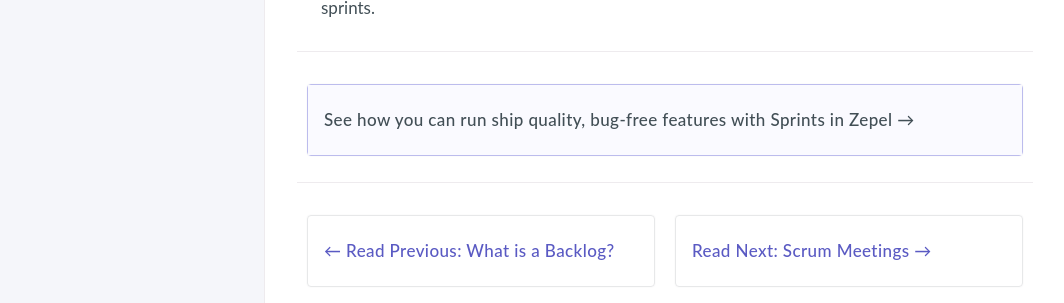
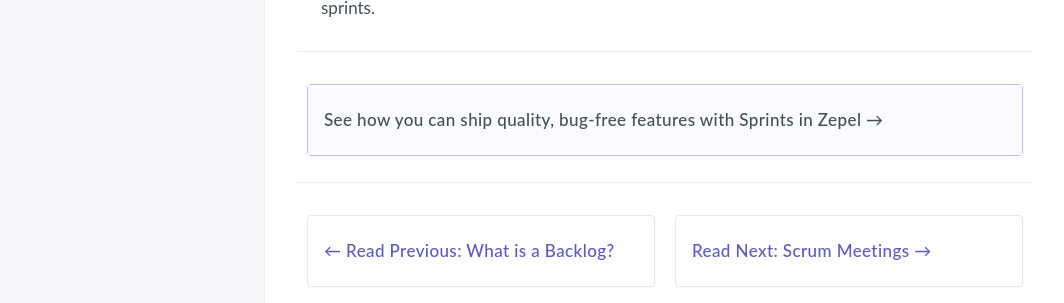
Before and after one commit to svikashk/agile, a Jekyll site: the page built from agile/scrum-sprint.md, in a window 1280 px wide. Shown: the part 1768-2071 px from the top of the page, without its empty margins (91-1155 px from the left). Built offline with Jekyll 4.4.1, drawn with Linux system fonts in a browser that asks for light colours.

Commit message:
text change

```diff
--- a/agile/scrum-sprint.md
+++ b/agile/scrum-sprint.md
@@ -69,7 +69,7 @@ It sounds like a lot, I know. But we've written in detail on each phase of the c
 <div class="highlight-card">
     <div class="highlight-container">
         <a href="https://zepel.io/features/sprints/?utm_source=agilelibrary&utm_medium=bottom-cta&utm_campaign=scrumsprint" target="_blank">
-        <p class="highlight-card-title">See how you can run ship quality, bug-free features with Sprints in Zepel  →</p>
+        <p class="highlight-card-title">See how you can ship quality, bug-free features with Sprints in Zepel  →</p>
         </a>
     </div>
 </div>
```
